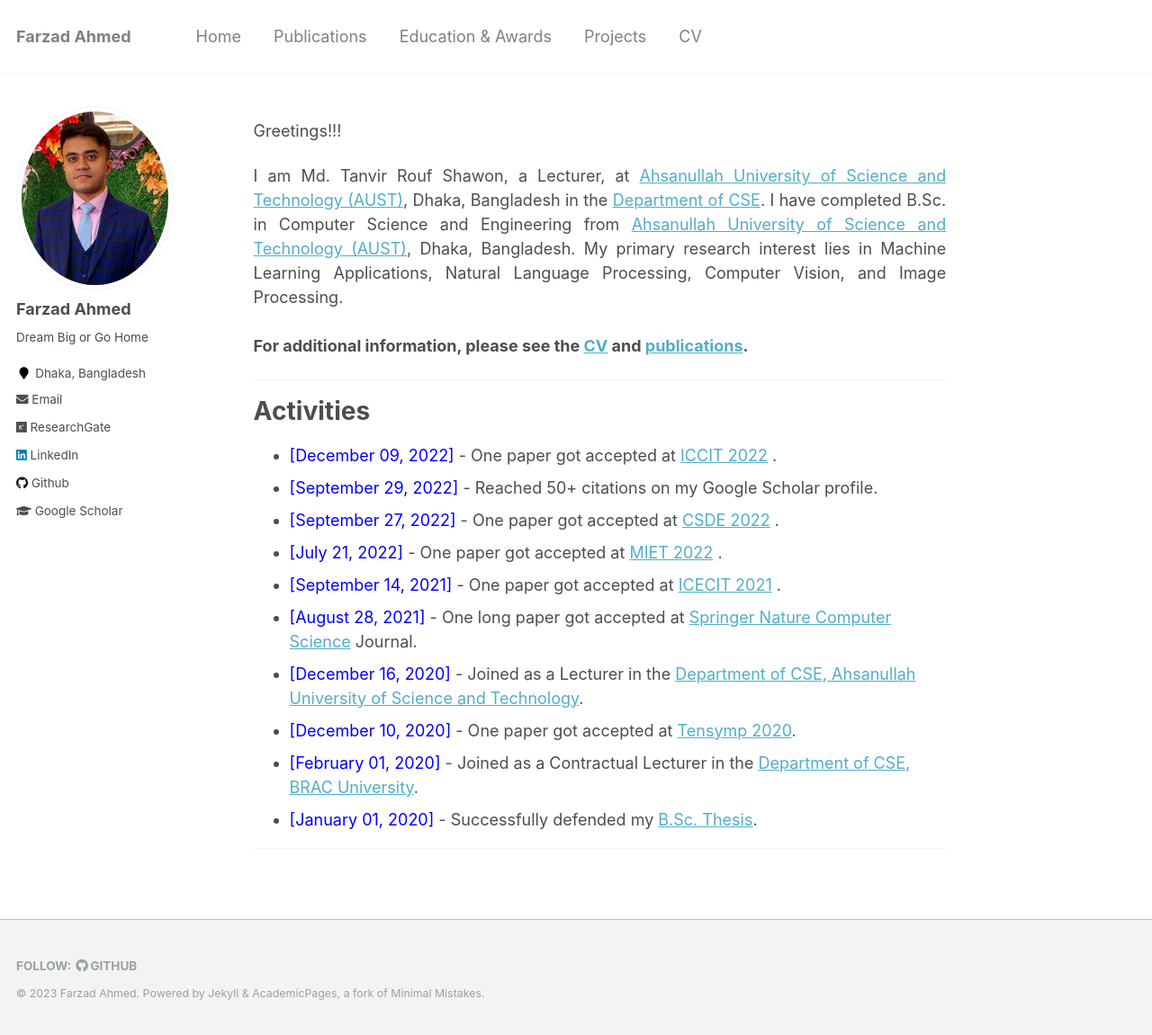
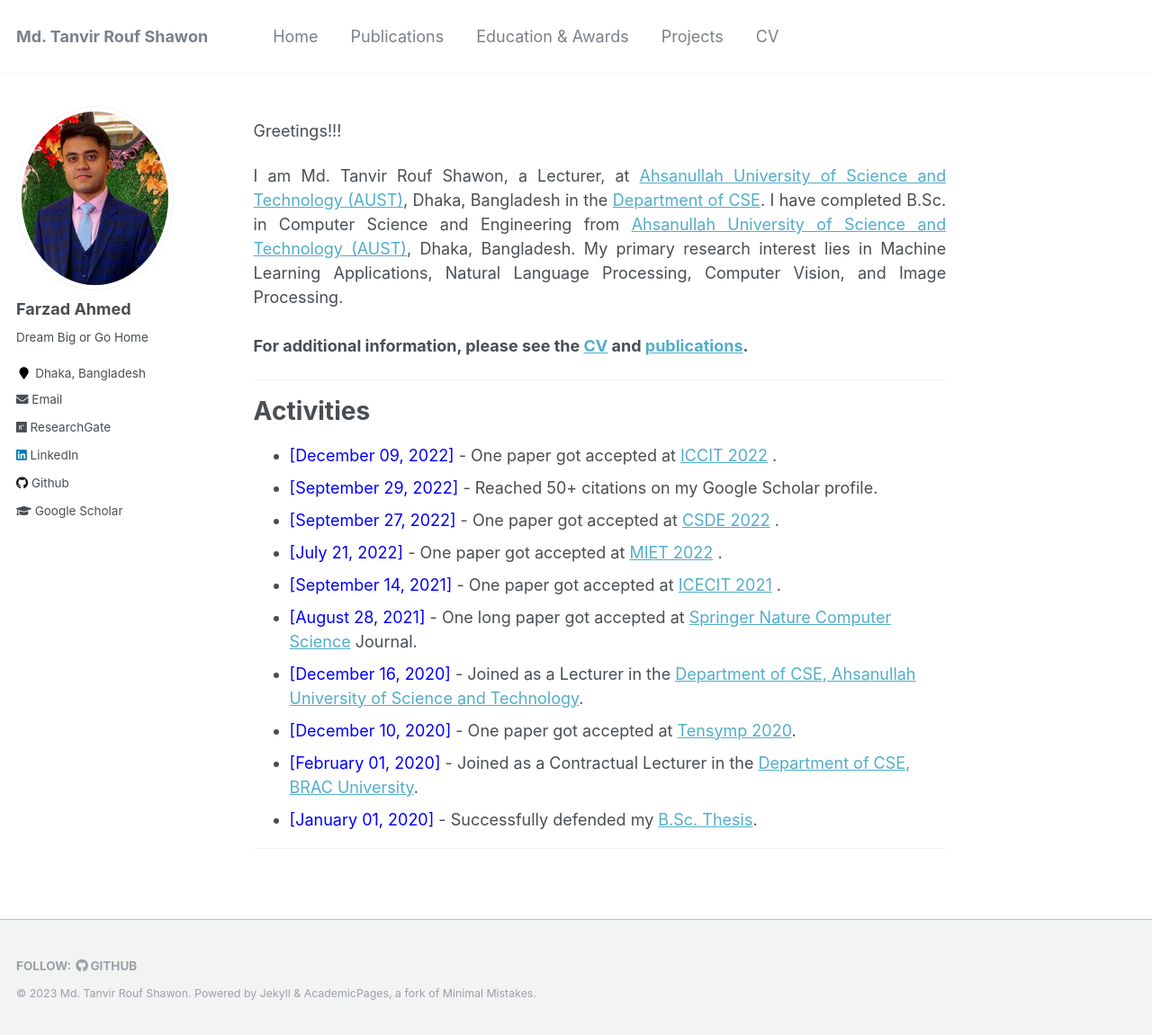
Before and after one commit to shawon-tanvir/shawon-tanvir.github.io, a Jekyll site: the page built from _pages/about.md, in a window 1280 px wide and 1151 px high. Shown: the whole window at 90% size. Built offline with Jekyll 4.4.1, drawn with Linux system fonts in a browser that asks for light colours; a script that is not in the unit is left out.

Commit message:
Update _config.yml

```diff
--- a/_config.yml
+++ b/_config.yml
@@ -7,13 +7,13 @@
 
 # Site Settings
 locale                   : "en-US"
-title                    : "Farzad Ahmed"
+title                    : "Md. Tanvir Rouf Shawon"
 title_separator          : "-"
-name                     : &name "Farzad Ahmed"
+name                     : &name "Md. Tanvir Rouf Shawon"
 description              : &description "personal description"
-url                      : https://Farzad-1996.github.io # the base hostname & protocol for your site e.g. "https://mmistakes.github.io"
+url                      : https://shawon-tanvir.github.io/ # the base hostname & protocol for your site e.g. "https://mmistakes.github.io"
 baseurl                  : "" # the subpath of your site, e.g. "/blog"
-repository               : "Farzad-1996/Farzad-1996.github.io"
+repository               : "shawon-tanvir/shawon-tanvir.github.io"
 teaser                   :  # filename of teaser fallback teaser image placed in /images/, .e.g. "500x300.png"
 breadcrumbs              : false # true, false (default)
 words_per_minute         : 160
```
